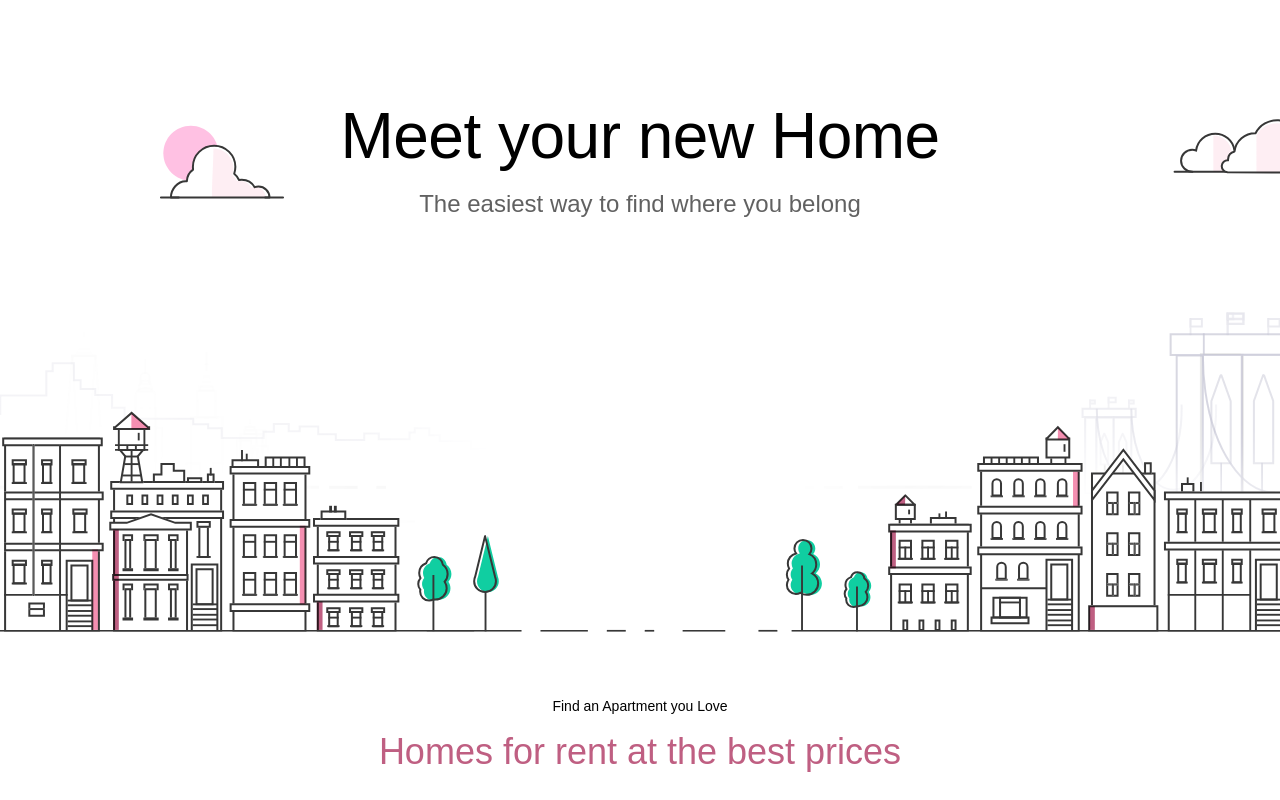
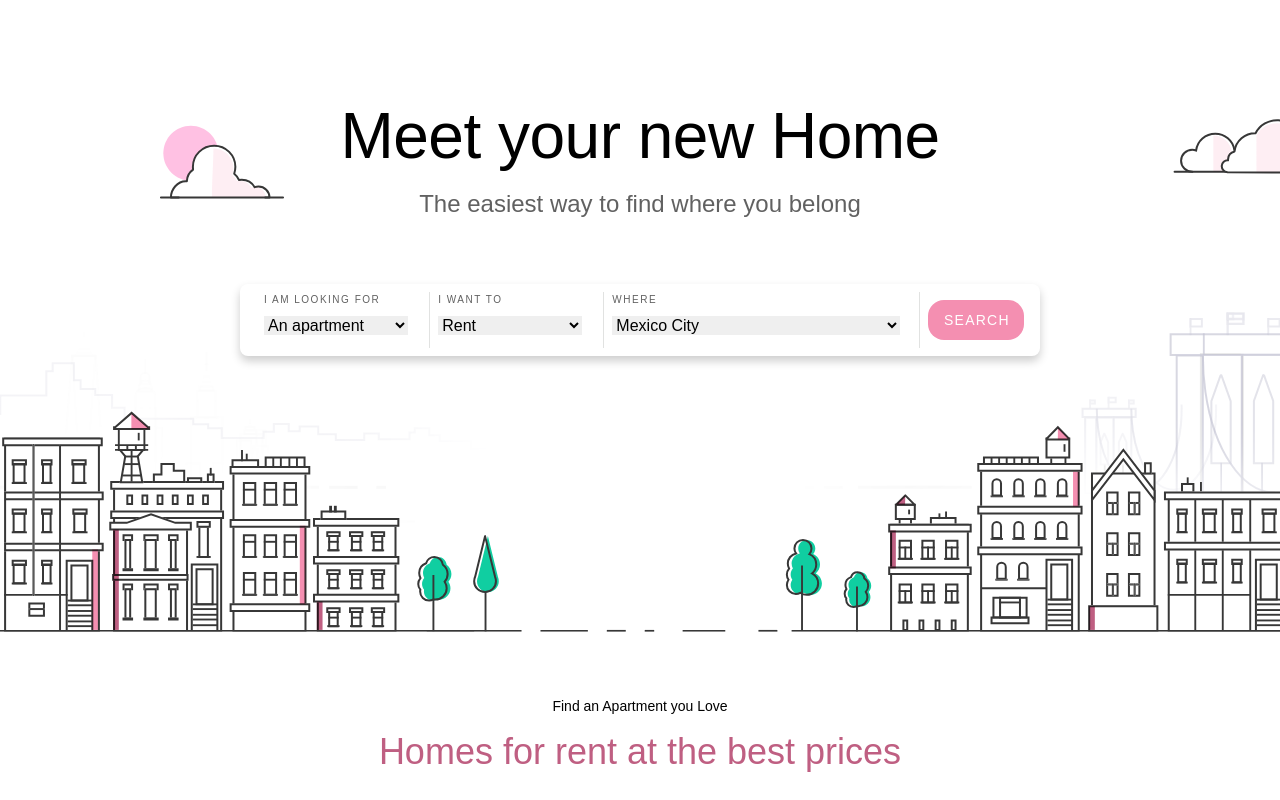
Before and after one commit to NunezGabriel/get-that-home-frontend, a React (Vite) app in the folder get-that-home/: page / in a window 1280 px wide. Shown: the top 800 px of the page. Built offline with nearby package versions, Linux system fonts and the light colour scheme.

Commit message:
add search box to landing page

```diff
--- a/get-that-home/src/pages/landing-page.jsx
+++ b/get-that-home/src/pages/landing-page.jsx
@@ -32,6 +32,7 @@ const FirstSection = styled.div`
   place-items: center;
   width: 100%;
   height: 600px;
+  position: relative;
 `
 
 const TextContainer = styled.div`
@@ -44,17 +45,91 @@ margin-top: 60px;;
 gap: 8px;
 `
 
-export const TitleText = styled.p`
+const TitleText = styled.p`
 ${typography.head.xl}
 font-weight: 300;
 margin: 0;
 `
-export const SubtitleText = styled.p`
+const SubtitleText = styled.p`
 ${typography.head.sm}
 font-weight: 400;
 color: #616161;
 margin: 0;
 `
+
+const SearchContainer = styled.form`
+  display: flex;
+  flex-direction: row;
+  align-self: center;
+  padding: 8px 16px;
+  height: 56px;
+  width: 768px;
+  border-radius: 8px;
+  box-shadow: 0px 5px 10px rgba(0, 0, 0, 0.2);
+  position: absolute;
+  top: 252px;
+`;
+
+const FilterBox = styled.div`
+  display: flex;
+  flex-direction: column;
+  justify-content: flex-start;
+  align-items: left;
+  border-right: 1px solid #E1E2E1;
+  padding: 0px 8px;
+  gap: 8px;
+`;
+
+const SearchTitle = styled.p`
+  ${typography.text.xs}
+  font-weight: 400;
+  line-height: 16px;
+  letter-spacing: 1.5px;
+  color: #616161;
+  margin: 0;
+`;
+
+const Selector = styled.select`
+  ${typography.text.md}
+  border: none;
+  width: 144px;
+  letterSpacing: 0.5px,
+  color: #373737;
+  padding-left: 0;
+`
+
+const OptionP = styled.option`
+  ${typography.text.sm}
+  font-weight: 400;
+  letter-spacing: 0.25px;
+  color: #616161;
+`;
+
+const ButtonDiv = styled.div`
+  display: flex;
+  flex-direction: column;
+  justify-content: center;
+  align-items: center;
+  padding: 8px 0px 8px 8px;
+`;
+
+const SearchButton = styled.button`
+  width: 96px;
+  height: 40px;
+  background: #F48FB1;
+  border-radius: 16px;
+  border: none;
+  display: inline-flex;
+  padding: 8px 16px;
+  align-items: center;
+`;
+
+const ButtonText = styled.p`
+  ${typography.text.sm}
+  font-weight: 500;
+  letter-spacing: 1.25px;
+  color: #FFFFFF;
+`;
 
 const SecondSection = styled.div`
   display: flex;
@@ -151,6 +226,7 @@ const TeamMembersSection = styled.div`
   align-items: center;
 `;
 
+
 function LandingPage() {
   return (
     <GeneralContainer>
@@ -163,6 +239,38 @@ function LandingPage() {
             <TitleText>Meet your new Home</TitleText>
             <SubtitleText>The easiest way to find where you belong</SubtitleText>
           </TextContainer>
+          <SearchContainer>
+            <FilterBox style={{ width: "160px"}}>
+              <SearchTitle>I AM LOOKING FOR</SearchTitle>
+              <Selector required name="property_type" >
+              <OptionP value="Apartment">An apartment</OptionP>
+              <OptionP value="House">A house</OptionP>
+              </Selector>
+            </FilterBox>
+            <FilterBox style={{ width: "160px"}}>
+              <SearchTitle>I WANT TO</SearchTitle>
+              <Selector required name="operation_type">
+              <OptionP value="Apartment">Rent</OptionP>
+              <OptionP value="House">Buy</OptionP>
+              </Selector>
+            </FilterBox>
+            <FilterBox style={{ width: "304px"}}>
+              <SearchTitle>WHERE</SearchTitle>
+              <Selector required name="district" style={{ width: "288px"}}>
+              <OptionP disabled hidden>Favorite district</OptionP>
+              <OptionP value="Mexico City">Mexico City</OptionP>
+              <OptionP value="Lima">Lima</OptionP>
+              <OptionP value="Los Angeles">Los Angeles</OptionP>
+              <OptionP value="Timbuctu">Timbuctu</OptionP>
+              <OptionP value="Groenlandia">Groenlandia</OptionP>
+              </Selector>
+            </FilterBox>
+            <ButtonDiv>
+              <SearchButton>
+                <ButtonText>SEARCH</ButtonText>
+              </SearchButton>
+            </ButtonDiv>
+          </SearchContainer>
         </FirstSection>
         <SecondSection>
           <DemoText>Find an Apartment you Love</DemoText>
@@ -189,15 +297,15 @@ function LandingPage() {
           linkedInUrl=""
           img={danielpic}/>
           <TeamMemberCard name="Pedro Arias"
-          gitHubUrl="https://github.com/NunezGabriel"
+          gitHubUrl="https://github.com/pdroariasvilela"
           linkedInUrl=""
           img={pedropic}/>
           <TeamMemberCard name="Diego Gómez"
-          gitHubUrl="https://github.com/NunezGabriel"
+          gitHubUrl="https://github.com/DiegoGomezCuadross"
           linkedInUrl=""
           img={diegopic}/>
           <TeamMemberCard name="Jorge Rosano"
-          gitHubUrl="https://github.com/NunezGabriel"
+          gitHubUrl="https://github.com/jorge-ross"
           linkedInUrl=""
           img={jorgepic}/>
         </TeamMembersSection>
```
